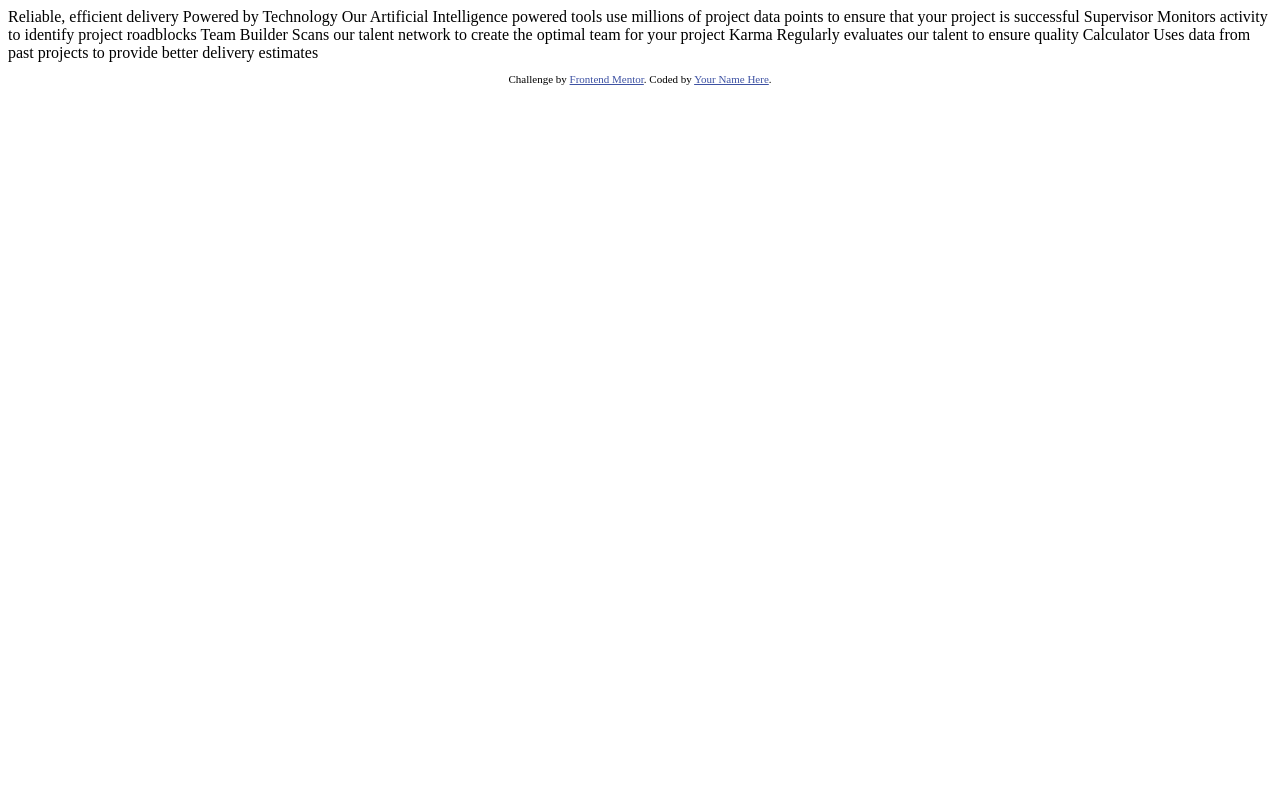
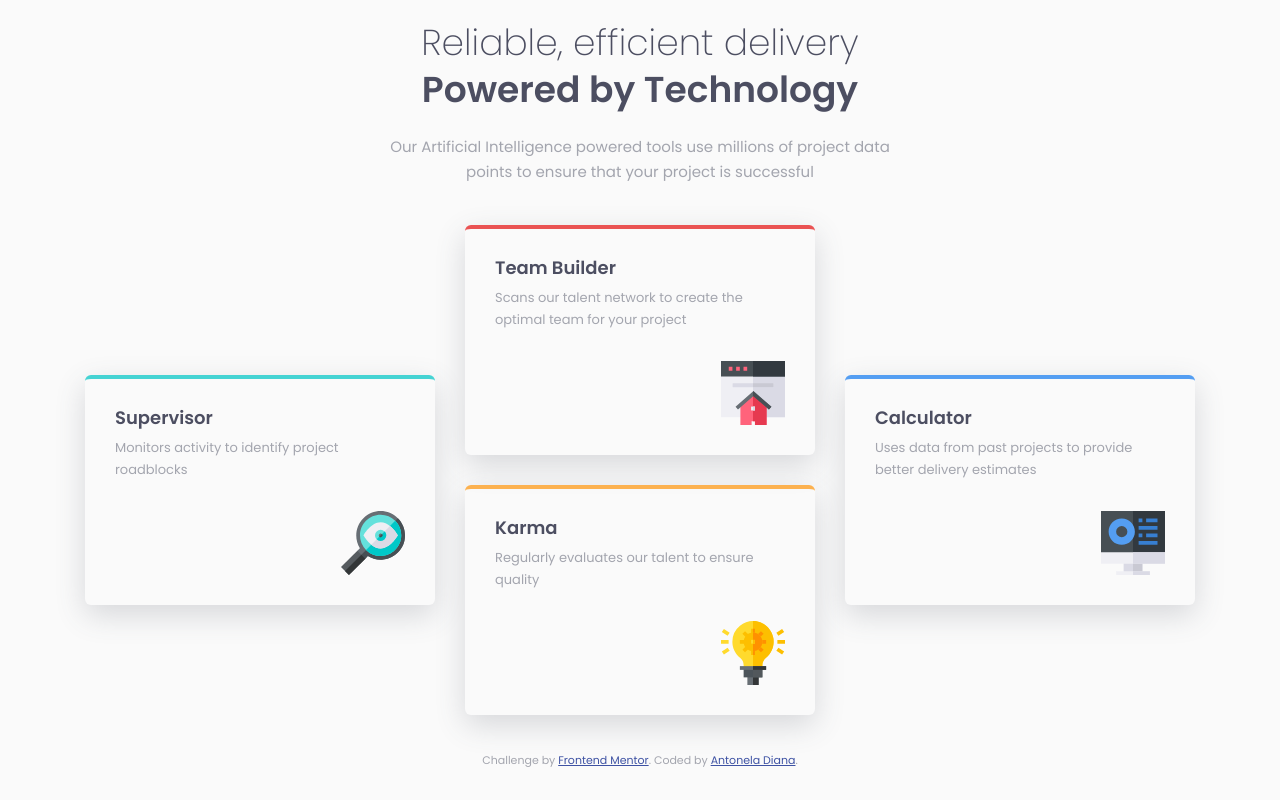
Before and after one commit to antoneladiana/four-card-feature-section, a plain HTML site: page index.html in a window 1280 px wide. Drawn offline with Linux system fonts and the light colour scheme.

Commit message:
Version 1

```diff
--- a/css/styles.css
+++ b/css/styles.css
@@ -0,0 +1,133 @@
+/* -------------------- COLOR PALETTE ----------------------- */
+/*
+    https://coolors.co/ea5353-45d3d3-fcb14f-549ef2-4c4e61-a3a5ae-fafafa
+
+                    #EA5353 Red Salsa
+                    #45D3D3 Medium Turquoise
+                    #FCB14F Yellow Orange
+                    #549EF2 Little Boy Blue
+                    #4C4E61 Independence
+                    #A3A5AE Silver Metallic
+                    #FAFAFA Cultured
+*/
+
+/* ----------------------- GLOBAL --------------------------- */
+
+html {
+    box-sizing: border-box;
+}
+*, *:before, *:after {
+    box-sizing: inherit;
+}
+body {
+    font-family: 'Poppins', sans-serif;
+    font-size: 15px;
+    background-color: #FAFAFA;
+    color: #A3A5AE;
+}
+/* ----------------------- MAIN ----------------------------- */
+
+/* Title */
+h1, h2 {
+    font-size: 36px;
+    color: #4C4E61;
+    line-height: 1.3;
+    text-align: center;
+}
+h1 {
+    font-weight: 200;
+}
+h2 {
+    font-weight: 600;
+}
+h2 + p {
+    width: 80%;
+    max-width: 500px;
+    padding: 20px 0;
+    line-height: 1.7;
+    text-align: center;
+}
+.title {
+    display: flex;
+    flex-direction: column;
+    align-items: center;
+    margin: 20px 0;
+}
+
+/* Features Section */
+h3 {
+    font-size: 18px;
+    font-weight: 600;
+    color: #4C4E61;
+}
+section {
+    display: flex;
+    flex-direction: column;
+    flex-wrap: wrap;
+    align-content: center;
+    gap: 30px;
+}
+article {
+    border-top: 4px solid;
+    border-radius: 6px;
+    box-shadow: 0 10px 30px rgba(76, 78, 97, 0.2);
+    width: 80%;
+    max-width: 350px;
+    padding: 30px;
+    flex: 0 1 230px;
+    display: flex;
+    flex-wrap: wrap;
+}
+article:first-of-type {
+    border-color: #45D3D3;
+}
+article:nth-of-type(2) {
+    border-color: #EA5353;
+}
+article:nth-of-type(3) {
+    border-color: #FCB14F;
+}
+article:last-of-type {
+    border-color: #549EF2;
+}
+article p {
+    font-size: 13px;
+    line-height: 1.7em;
+    padding-top: 10px;
+}
+.feature-description {
+    flex: 1 0 100%;
+}
+.feature-icon {
+    align-self: flex-end;
+    display: flex;
+    justify-content: flex-end;
+    width: 100%;
+}
+img {
+    width: 64px;
+    height: 64px;
+}
+/* ----------------------- FOOTER --------------------------- */
+
+footer {
+    font-size: 11px;
+    text-align: center;
+    margin: 40px 0 10px;
+}
+footer a {
+    color: #3E52A3;
+}
+
+/* ----------------------- MEDIA QUERIES -------------------- */
+
+@media screen and (min-width:800px) {
+    section {
+        max-height: 600px;
+    }
+}
+@media screen and (min-width:1200px) {
+    article:first-of-type, article:last-of-type {
+        margin-top: 150px;
+    }
+}
--- a/index.html
+++ b/index.html
@@ -1,44 +1,86 @@
 <!DOCTYPE html>
-<html lang="en">
+<html lang="en" dir="ltr">
 <head>
   <meta charset="UTF-8">
-  <meta name="viewport" content="width=device-width, initial-scale=1.0"> <!-- displays site properly based on user's device -->
+  <meta name="viewport" content="width=device-width, initial-scale=1.0">
 
+  <!-- Title -->
   <link rel="icon" type="image/png" sizes="32x32" href="./images/favicon-32x32.png">
+  <title>Frontend Mentor | Four Card Feature Section</title>
 
-  <title>Frontend Mentor | Four card feature section</title>
+  <!-- Google Fonts -->
+  <link rel="preconnect" href="https://fonts.gstatic.com">
+  <link href="https://fonts.googleapis.com/css2?family=Poppins:wght@200;400;600&display=swap" rel="stylesheet">
 
-  <!-- Feel free to remove these styles or customise in your own stylesheet 👍 -->
-  <style>
-    .attribution { font-size: 11px; text-align: center; }
-    .attribution a { color: hsl(228, 45%, 44%); }
-  </style>
+  <!-- CSS -->
+  <link rel="stylesheet" href="./css/reset.css">
+  <link rel="stylesheet" href="./css/styles.css">
+
 </head>
 <body>
 
-  Reliable, efficient delivery
-  Powered by Technology
-
+  <main>
+    <div class="title">
+      <h1>Reliable, efficient delivery</h1>
+      <h2>Powered by Technology</h2>
+      <p>
         Our Artificial Intelligence powered tools use millions of project data points
         to ensure that your project is successful
+      </p>
+    </div>
 
-  Supervisor
+    <section class="features">
+      <article class="feature-item">
+        <div class="feature-description">
+          <h3 class="feature-title">Supervisor</h3>
+          <p>
             Monitors activity to identify project roadblocks
-
-  Team Builder
+          </p>
+        </div>
+        <div class="feature-icon">
+          <img src="./images/icon-supervisor.svg" alt="Supervisor icon.">
+        </div>
+      </article>
+      <article class="feature-item">
+        <div class="feature-description">
+         <h3 class="feature-title">Team Builder</h3>
+          <p>
             Scans our talent network to create the optimal team for your project
-
-  Karma
+          </p>
+        </div>
+        <div class="feature-icon">
+          <img src="./images/icon-team-builder.svg" alt="Team builder icon.">
+        </div>
+      </article>
+      <article class="feature-item">
+        <div class="feature-description">
+         <h3 class="feature-title">Karma</h3>
+          <p>
             Regularly evaluates our talent to ensure quality
-
-  Calculator
+          </p>
+        </div>
+        <div class="feature-icon">
+          <img src="./images/icon-karma.svg" alt="Karma icon.">
+        </div>
+      </article>
+      <article class="feature-item">
+        <div class="feature-description">
+         <h3 class="feature-title">Calculator</h3>
+          <p>
             Uses data from past projects to provide better delivery estimates
-
+          </p>
+        </div>
+        <div class="feature-icon">
+          <img src="./images/icon-calculator.svg" alt="Calculator icon.">
+        </div>
+      </article>
+    </section>
+  </main>
 
   <footer>
     <p class="attribution">
       Challenge by <a href="https://www.frontendmentor.io?ref=challenge" target="_blank">Frontend Mentor</a>.
-      Coded by <a href="#">Your Name Here</a>.
+      Coded by <a href="https://antoneladiana.github.io">Antonela Diana</a>.
     </p>
   </footer>
 </body>
```
Lines whose indentation alone changed are shown as unchanged.
